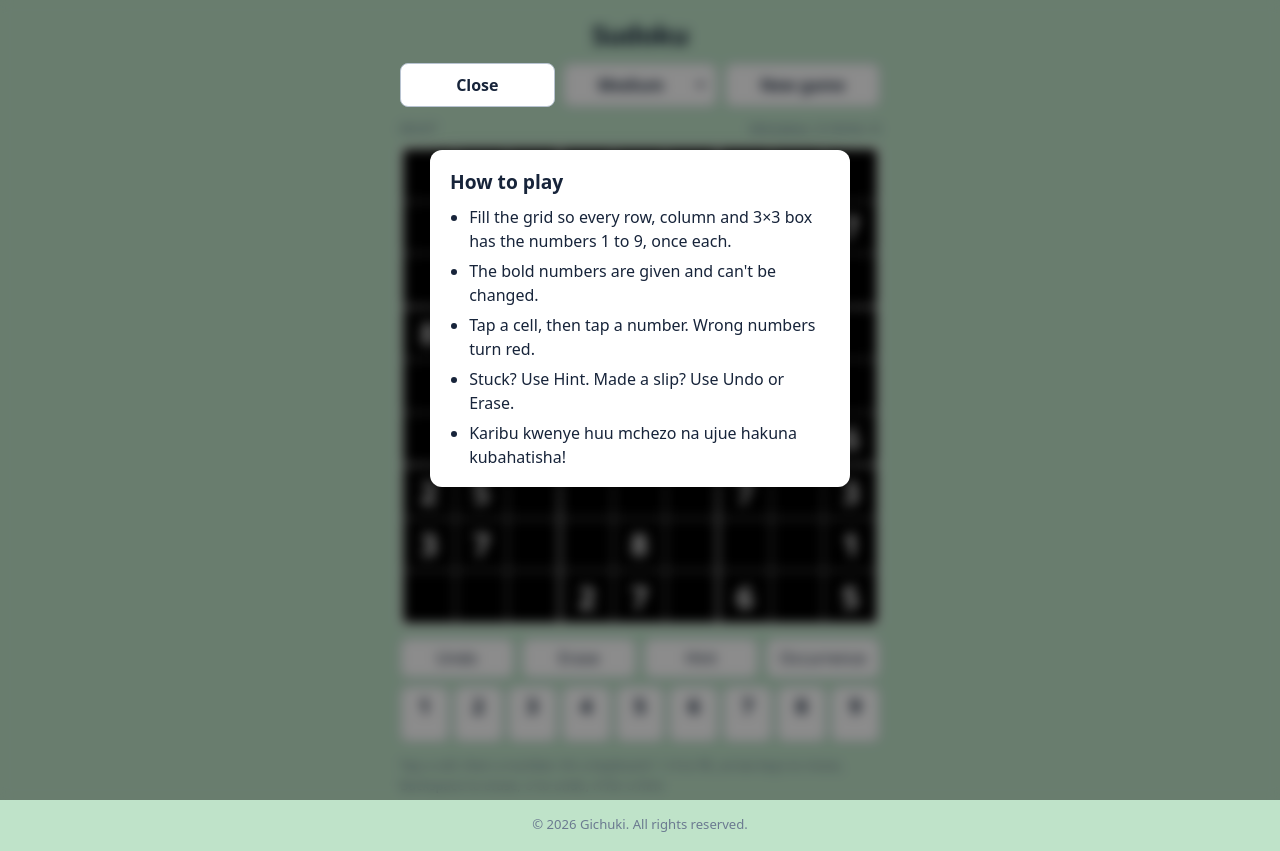
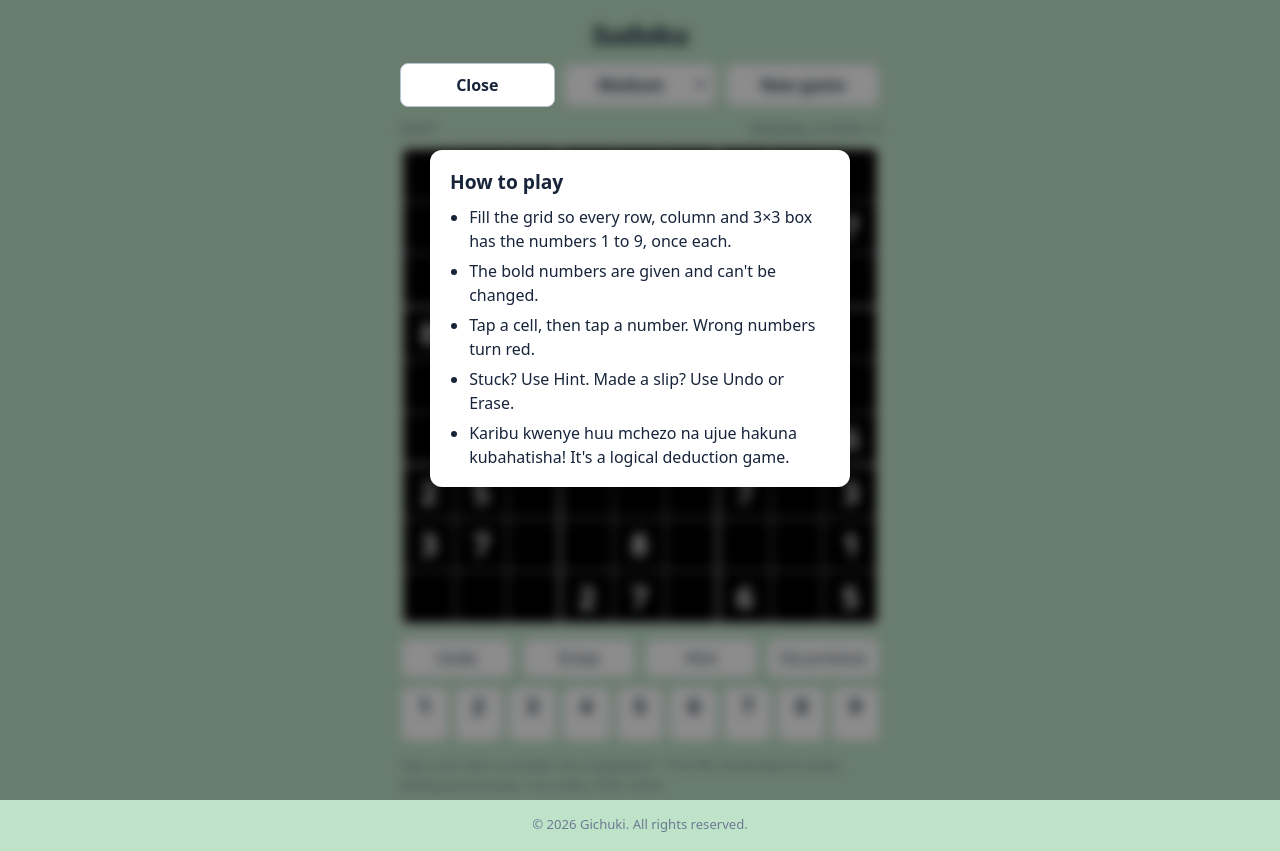
Before and after one commit to Gich-lab/Nature-Photos, a plain HTML site: page Sudoku.html in a window 1280 px wide. Both pictures are taken after a click on the button "Info". Drawn offline with Linux system fonts and the light colour scheme.

Commit message:
Add clarification to game instructions in Sudoku.html

```diff
--- a/Sudoku.html
+++ b/Sudoku.html
@@ -152,7 +152,7 @@ button:disabled{opacity:.3;cursor:default}
         <li>The bold numbers are given and can't be changed.</li>
         <li>Tap a cell, then tap a number. Wrong numbers turn red.</li>
         <li>Stuck? Use Hint. Made a slip? Use Undo or Erase.</li>
-        <li>Karibu kwenye huu mchezo na ujue hakuna kubahatisha!</li>
+        <li>Karibu kwenye huu mchezo na ujue hakuna kubahatisha! It's a logical deduction game.</li>
       </ul>
     </div>
   </div>
```
